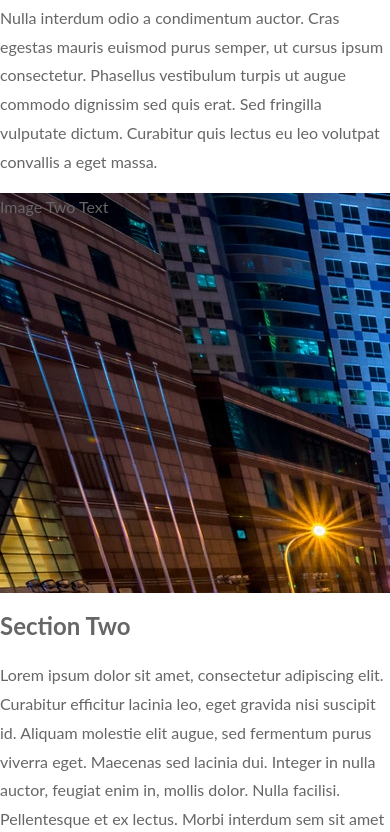
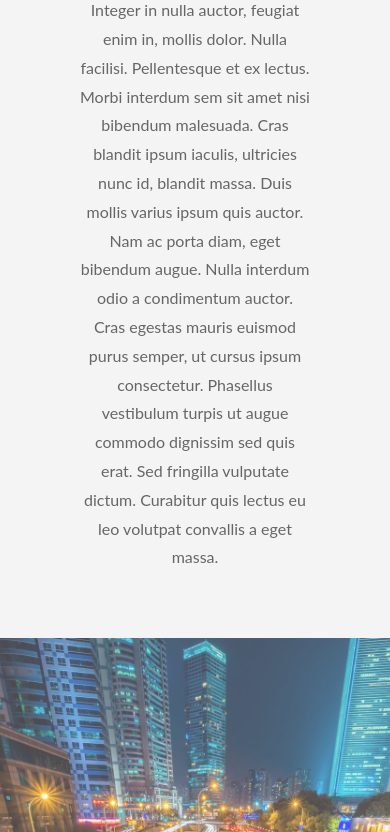
Before and after one commit to dionnecf/SimpleParallaxWebsite, a plain HTML site: page index.html in a window 390 px wide. Shown: the part 1168-2000 px from the top of the page. Drawn offline with Linux system fonts and the light colour scheme.

Commit message:
UUpdated css added parallax effect with background-attachment=fixed, added media query to make responsive on smaller device screens, styled each section

```diff
--- a/css/stylesheet.css
+++ b/css/stylesheet.css
@@ -6,6 +6,20 @@ body, html{
     font-weight: 400;
     line-height: 1.8em;
     color: #666;
+}
+
+.pimg1, .pimg2, .pimg3{
+    position: relative;
+    opacity: 0.70;
+    background-position: center;
+    background-size: cover;
+    background-repeat: no-repeat;
+
+    /*
+        fixed = parallax
+        scroll = normal
+    */
+    background-attachment: fixed;
 }
 
 .pimg1{
@@ -20,3 +34,45 @@ body, html{
     background-image: url('../images/pexels-peng-liu-169647.jpg');
     min-height: 400px;
 }
+
+.ptext{
+    position: absolute;
+    top:50%;
+    width:100%;
+    text-align: center;
+    color:#000;
+    font-size: 27px;
+    letter-spacing: 8px;
+    text-transform: uppercase;
+}
+
+.ptext .border{
+    background-color: #111;
+    color: #fff;
+    padding: 20px;
+}
+
+.ptext .border.trans{
+    background-color: transparent;
+}
+
+@media(max-width: 568px){
+    .pimg1, .pimg2, .pimg3{
+        background-attachment:scroll;
+    }
+}
+
+.section{
+    text-align: center;
+    padding: 50px 80px;
+}
+
+.section-light{
+    background-color: #f4f4f4;
+    color: #666;
+}
+
+.section-dark{
+    background-color: #282e34;
+    color:#ddd;
+}
--- a/index.html
+++ b/index.html
@@ -11,7 +11,7 @@
         <div class="pimg1">
             <div class="ptext">
                 <span class="border">
-                    Parallax Website
+                    Design Code Flaunt
                 </span>
             </div>
         </div>
@@ -33,7 +33,7 @@
         </section>
         <div class="pimg2">
             <div class="ptext">
-                <span class="border">
+                <span class="border trans">
                     Image Two Text
                 </span>
             </div>
@@ -56,7 +56,7 @@
         </section>
         <div class="pimg3">
             <div class="ptext">
-                <span class="border">
+                <span class="border trans">
                     Image Three Text
                 </span>
             </div>
@@ -80,7 +80,7 @@
         <div class="pimg1">
             <div class="ptext">
                 <span class="border">
-                    Parallax Website
+                    Design Code Flaunt
                 </span>
             </div>
         </div>
```
